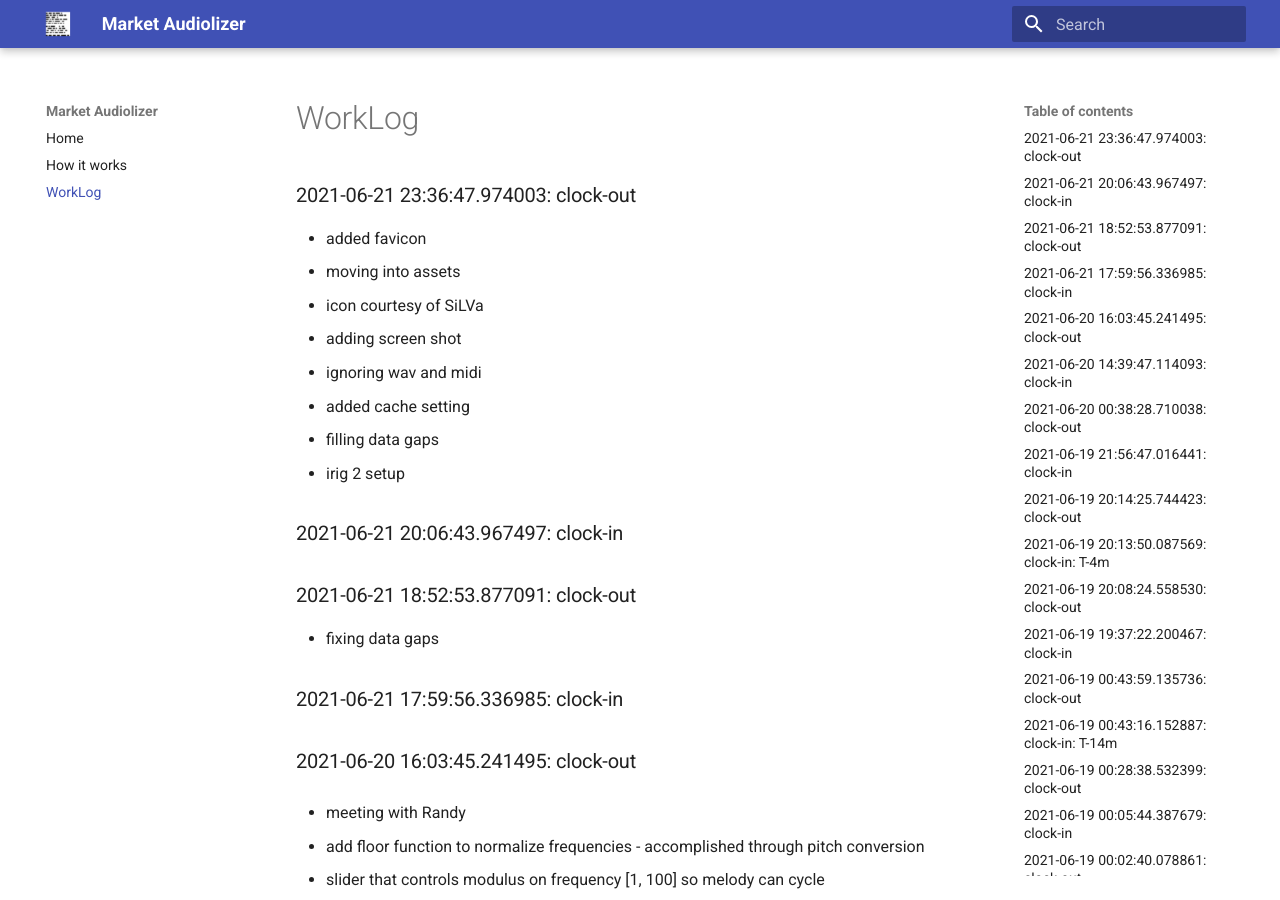
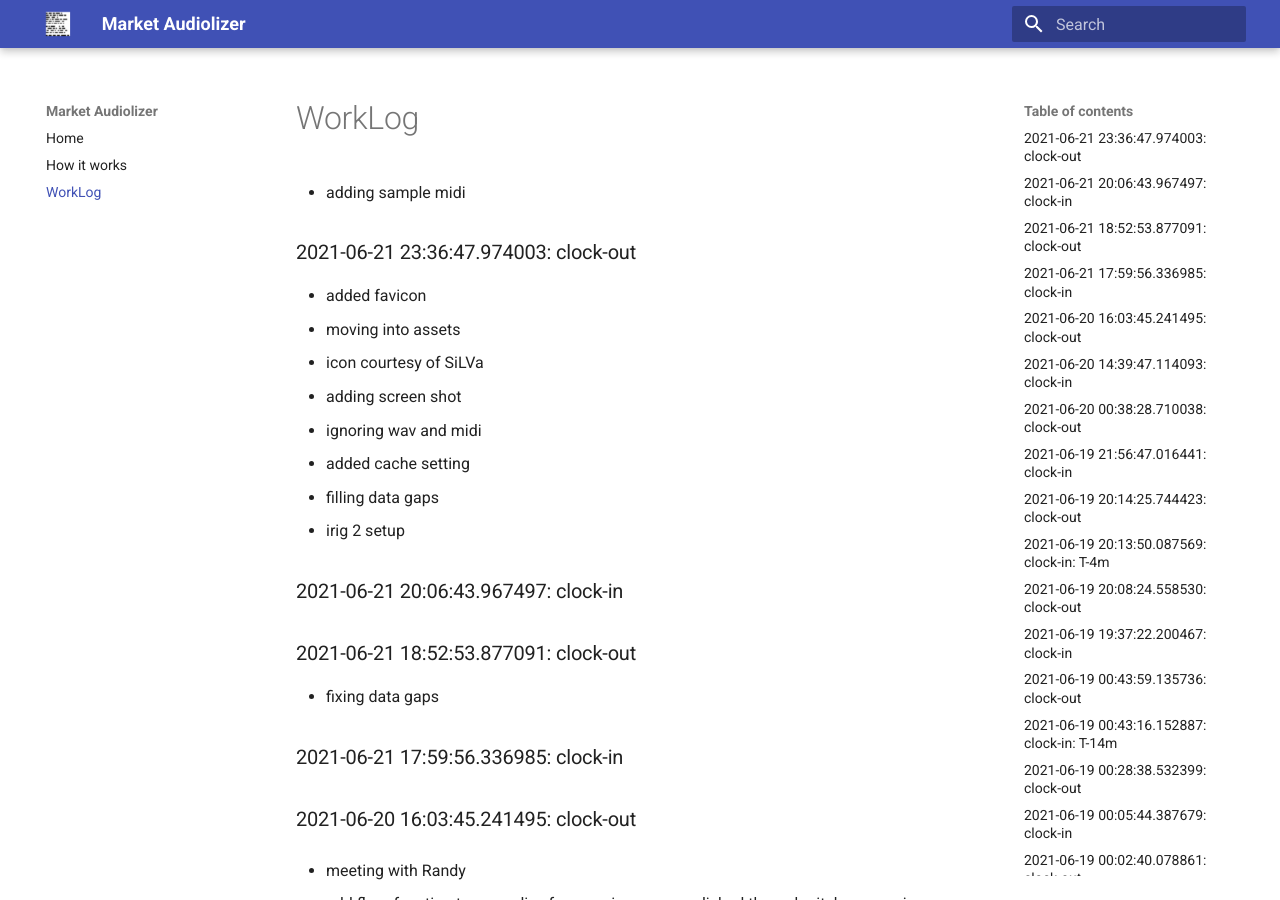
Before and after one commit to asherp/audiolizer, an MkDocs documentation site: the page built from docs/WorkLog.md, in a window 1280 px wide and 900 px high. Built offline with MkDocs 1.6.1 and Material for MkDocs 9.7.7, drawn with Linux system fonts in a browser that asks for light colours.

Commit message:
adding sample midi

```diff
--- a/WorkLog.md
+++ b/WorkLog.md
@@ -1,3 +1,4 @@
+* adding sample midi
 ### 2021-06-21 23:36:47.974003: clock-out
 
 * added favicon
```
Also changed, not shown: 1 other file.
